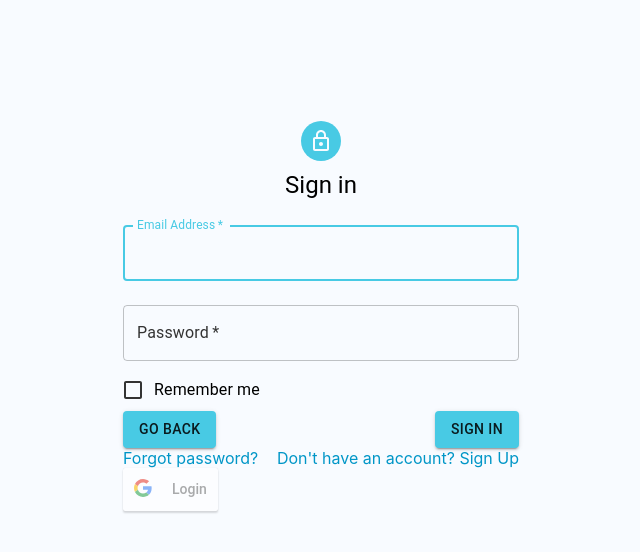
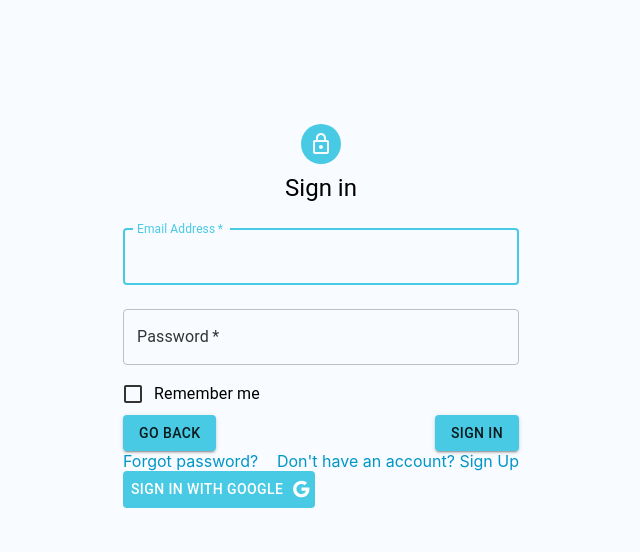
Before and after one commit to KrystianOg/patient-registry-system, a React (Create React App) app: page /signin in a window 1280 px wide. Shown: the top 552 px of the page, without its empty margins (319-959 px from the left). Built offline with nearby package versions, Linux system fonts and the light colour scheme; no server answers.

Commit message:
add styledGoogleButton

```diff
--- a/src/pages/Auth/GoogleLogin.tsx
+++ b/src/pages/Auth/GoogleLogin.tsx
@@ -2,7 +2,18 @@ import { GoogleLogin } from "react-google-login";
 import config from "../../config.json";
 import { useSigninWithGoogleMutation } from "../../app/services/auth";
 import { useCallback } from "react";
+import { Button, styled } from "@mui/material";
+import { Google as GoogleIcon } from "@mui/icons-material";
 const clientId = config.google_clientId;
+
+const StyledGoogleSignin = styled(Button)(({ theme }) => ({
+	backgroundColor: theme.palette.primary.main,
+	color: "white",
+
+	"&:hover": {
+		backgroundColor: theme.palette.primary.dark,
+	},
+}));
 
 const Login = () => {
 	const [signinWithGoogle, { isLoading }] = useSigninWithGoogleMutation();
@@ -24,27 +35,28 @@ const Login = () => {
 			});
 	}, []);
 
-	const onSuccess = (res: any) => {
-		console.log("[Login Success] currentUser:", res.tokenId);
-		signinWithGoogle(res.tokenId);
-	};
-
 	const onFailure = (res: any) => {
 		console.log("[Login failed] res:", res);
 	};
 
 	return (
-		<div>
 		<GoogleLogin
 			clientId={clientId}
 			buttonText="Login"
 			onSuccess={onGoogleLoginSuccess}
 			onFailure={onFailure}
+			render={(renderProps) => (
+				<StyledGoogleSignin
+					onClick={renderProps.onClick}
+					endIcon={<GoogleIcon />}
+				>
+					Sign in with Google
+				</StyledGoogleSignin>
+			)}
 			cookiePolicy={"single_host_origin"}
 			style={{ marginTop: "100px" }}
 			isSignedIn={true}
 		/>
-		</div>
 	);
 };
 
--- a/src/pages/Auth/SignIn.tsx
+++ b/src/pages/Auth/SignIn.tsx
@@ -10,7 +10,6 @@ import { LockOutlined } from "@mui/icons-material";
 import Typography from "@mui/material/Typography";
 import { useState } from "react";
 import { useLocation, useNavigate } from "react-router-dom";
-import { useAuth } from "../../hooks";
 import { QuickHelmet } from "../../components";
 import { Stack } from "@mui/material";
 import { selectIsAuthenticated } from "../../features/auth/authSlice";
```
Lines whose indentation alone changed are shown as unchanged.
